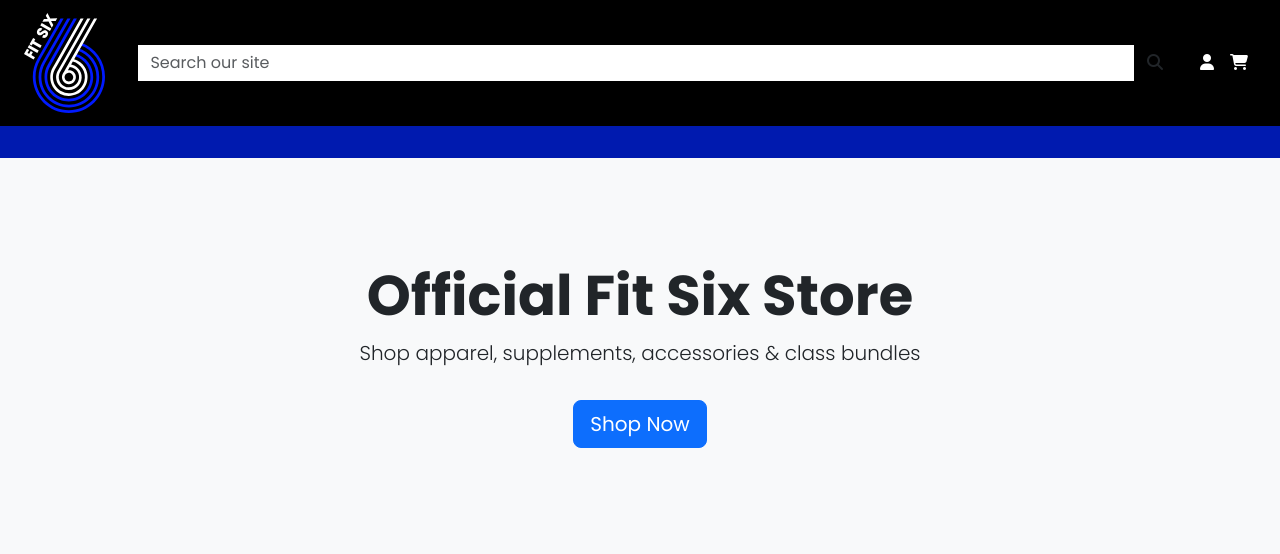
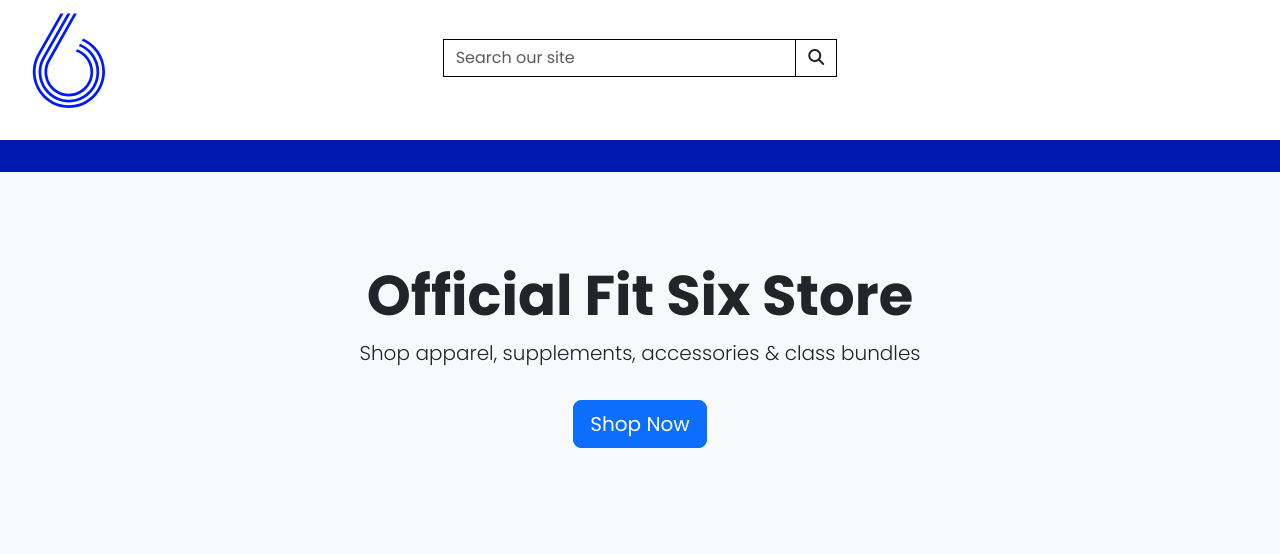
Before and after one commit to sd-powell/fit-six, a Django app: page / in a window 1280 px wide. Shown: the top 554 px of the page. Run offline with Django 5.2, Linux system fonts and the light colour scheme; some libraries are stand-ins or nearby versions.

Commit message:
refactor logo and search bar to allow centered layout

```diff
--- a/templates/base.html
+++ b/templates/base.html
@@ -38,15 +38,16 @@
 
   <body class="d-flex flex-column min-vh-100">
     <header class="container-fluid fixed-top p-0 m-0">
-      <nav class="navbar navbar-expand-lg navbar-dark bg-black w-100">
-        <div class="d-flex align-items-center justify-content-between w-100 px-4">
-          <!-- Left: Logo -->
-          <a class="navbar-brand me-3" href="{% url 'home' %}">
+      <div class="row px-4 py-2 d-none d-lg-flex">
+        <!-- Left: Logo -->
+        <div class="col-lg-4 my-auto text-center text-lg-start">
+          <a href="{% url 'home' %}" class="nav-link p-0">
             <img src="{% static 'images/fitsix-logo.svg' %}" alt="Fit Six Logo" height="100" />
           </a>
+        </div>
 
           <!-- Middle: Search bar (hidden on small screens) -->
-          <div class="d-none d-lg-block flex-grow-1 px-3">
+          <div class="col-lg-4 my-auto">
             <form method="GET" action="#"> {# {% url 'products' %} #}
               {% csrf_token %}
               <div class="input-group">
```
